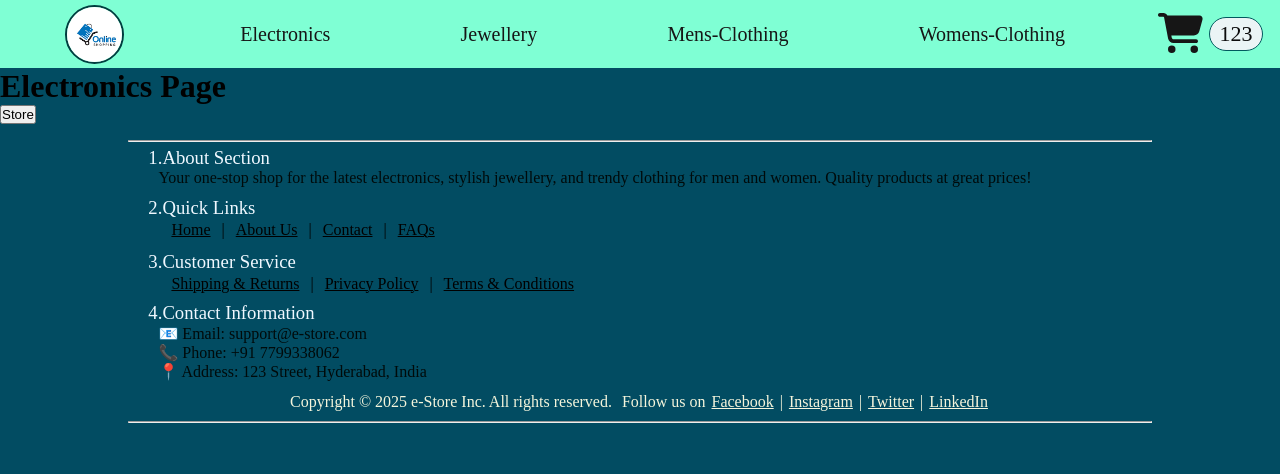
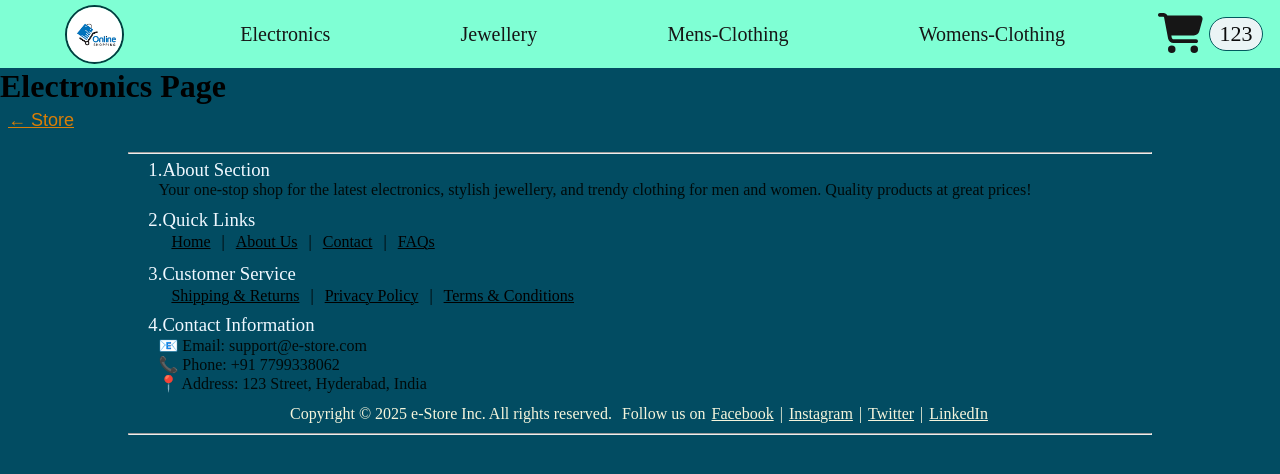
Before and after one commit to shaurgaleebtailor/e-store, a React (Create React App) app: page / in a window 1280 px wide. Both pictures are taken after a click on the item "Electronics". Shown: the top 474 px of the page. Built offline with nearby package versions, Linux system fonts and the light colour scheme.

Commit message:
feat: added basic styles for the btn in the individual pages

```diff
--- a/src/components/Electronics/Electronics.js
+++ b/src/components/Electronics/Electronics.js
@@ -1,5 +1,7 @@
 import { Fragment } from "react";
 import { useNavigate } from "react-router-dom";
+import "./Electronics.scss";
+
 const Electronics = ()=>{
     const navigator = useNavigate();
     const backToStore = ()=>{
@@ -9,7 +11,9 @@ const Electronics = ()=>{
     return <Fragment>
 
         <h1>Electronics Page</h1>
-        <button onClick={backToStore}>Store</button>
+        <div id="back-to-store">
+        <button onClick={backToStore}>&larr; Store</button>
+        </div>
     </Fragment>
 }
 export default Electronics;
--- /dev/null
+++ b/src/components/Electronics/Electronics.scss
@@ -0,0 +1,5 @@
+@use "../styles/backtostore" as bts;
+
+#back-to-store{
+    @include bts.backtostorebtn(rgb(218, 126, 6), burlywood);
+}
--- a/src/components/Jewellery/Jewellery.js
+++ b/src/components/Jewellery/Jewellery.js
@@ -1,5 +1,7 @@
 import { Fragment } from "react";
 import { useNavigate } from "react-router-dom";
+import './Jewellery.scss';
+
 const Jewellery = ()=>{
     const navigator = useNavigate();
     const backToStore = ()=>{
@@ -9,7 +11,10 @@ const Jewellery = ()=>{
     return <Fragment>
 
         <h1>Jewellery Page</h1>
-        <button onClick={backToStore}>Store</button>
+        <div id="back-to-store">
+        <button onClick={backToStore}>&larr; Store</button>
+        </div>
+
     </Fragment>
 }
 export default Jewellery;
--- /dev/null
+++ b/src/components/Jewellery/Jewellery.scss
@@ -0,0 +1,5 @@
+@use "../styles/backtostore" as bts;
+
+#back-to-store{
+    @include bts.backtostorebtn(rgb(218, 126, 6), burlywood);
+}
--- a/src/components/Womens/Womens.js
+++ b/src/components/Womens/Womens.js
@@ -1,5 +1,7 @@
 import { Fragment } from "react";
 import { useNavigate } from "react-router-dom";
+import "./Womens.scss";
+
 const Womens = ()=>{
     const navigator = useNavigate();
     const backToStore = ()=>{
@@ -7,9 +9,10 @@ const Womens = ()=>{
         navigator("/")
       }
     return <Fragment>
-
         <h1>Womens Page</h1>
-        <button onClick={backToStore}>Store</button>
+        <div id="back-to-store">
+        <button onClick={backToStore}>&larr; Store</button>
+        </div>
     </Fragment>
 }
 export default Womens
--- /dev/null
+++ b/src/components/Womens/Womens.scss
@@ -0,0 +1,5 @@
+@use "../styles/backtostore" as bts;
+
+#back-to-store{
+    @include bts.backtostorebtn(rgb(218, 126, 6), burlywood);
+}
```
